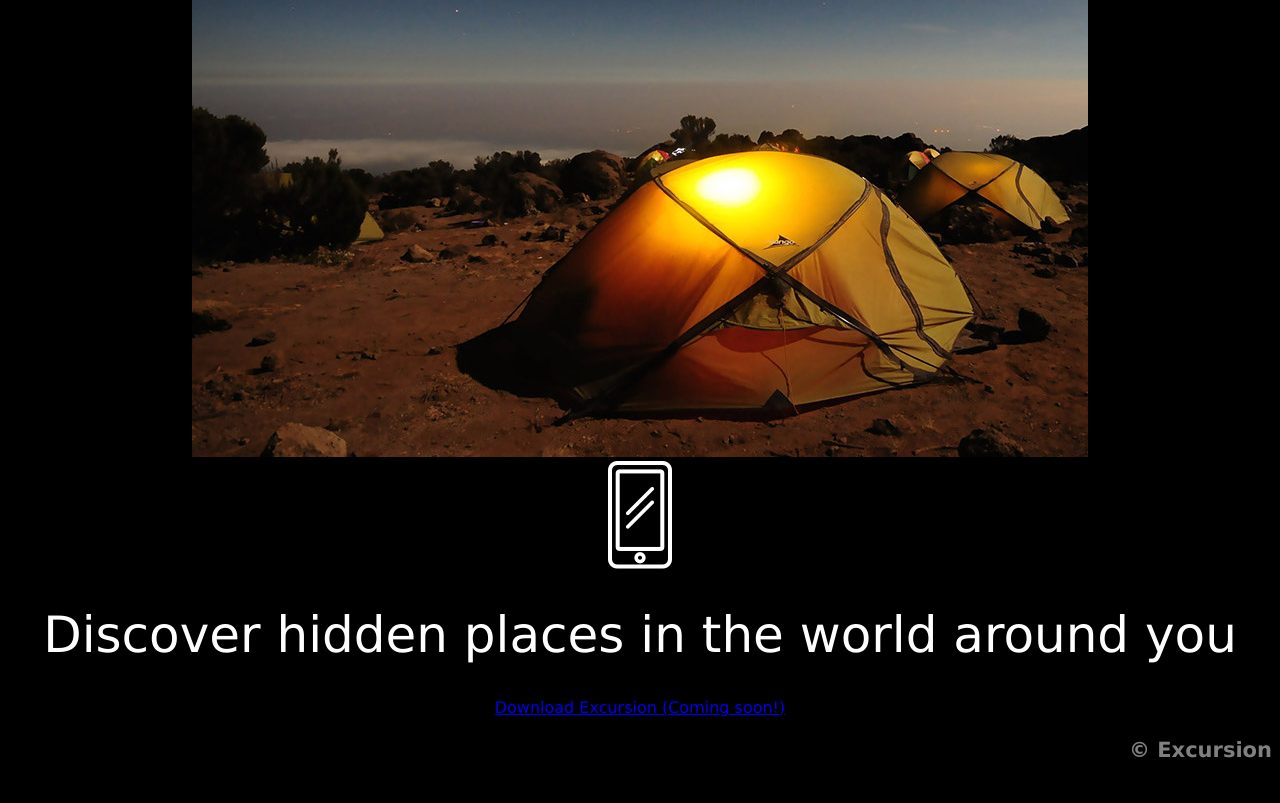
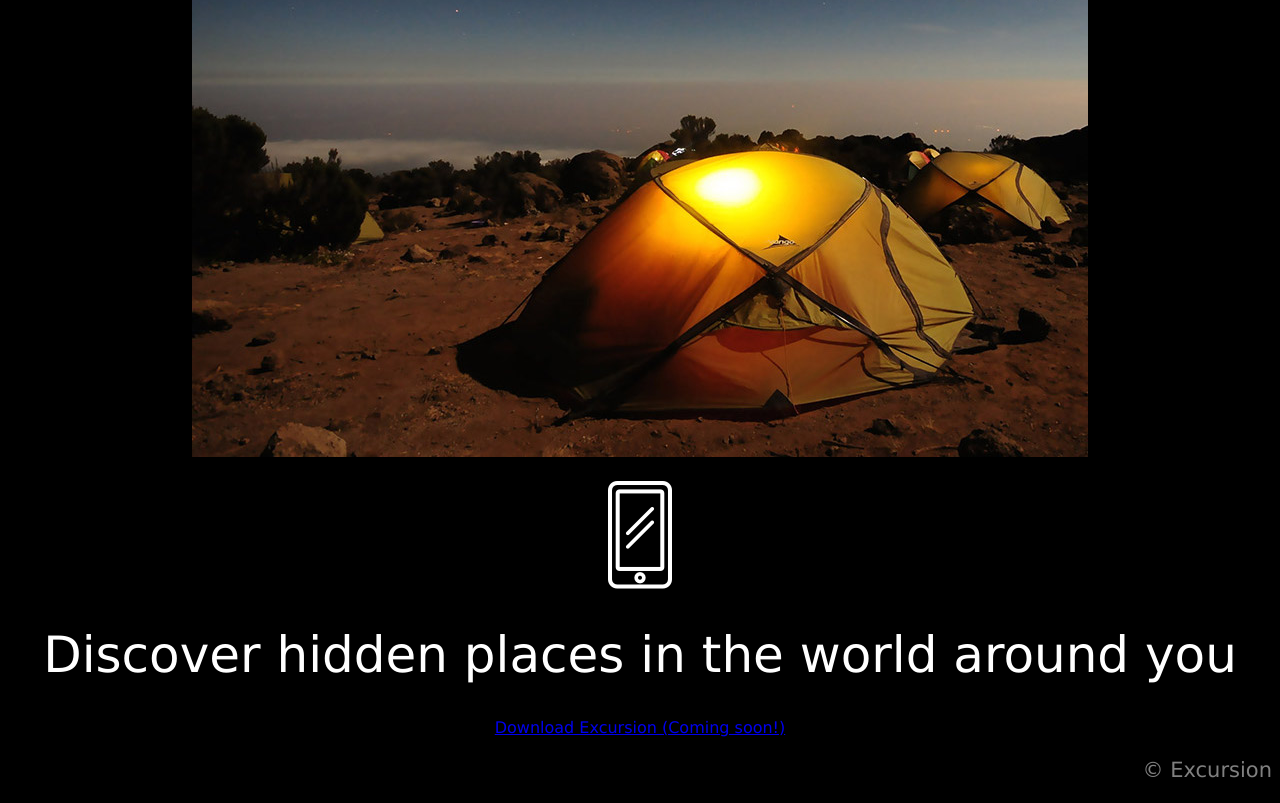
Before and after one commit to liretpye/excursion, a plain HTML site: page index.html in a window 1280 px wide. Shown: the part 1118-1921 px from the top of the page. Drawn offline with Linux system fonts and the light colour scheme.

Commit message:
tweaks to style to more closely match mockup

```diff
--- a/resources/css/style.css
+++ b/resources/css/style.css
@@ -23,9 +23,14 @@ h2 {
 h3 {
 	color: gray;
 	font-size: 21px;
+	font-weight: normal;
 }
 
 .footer {
 	text-align: right;
 	color: gray;
 }
+
+.time {
+	padding-top: 20px;
+}
```
